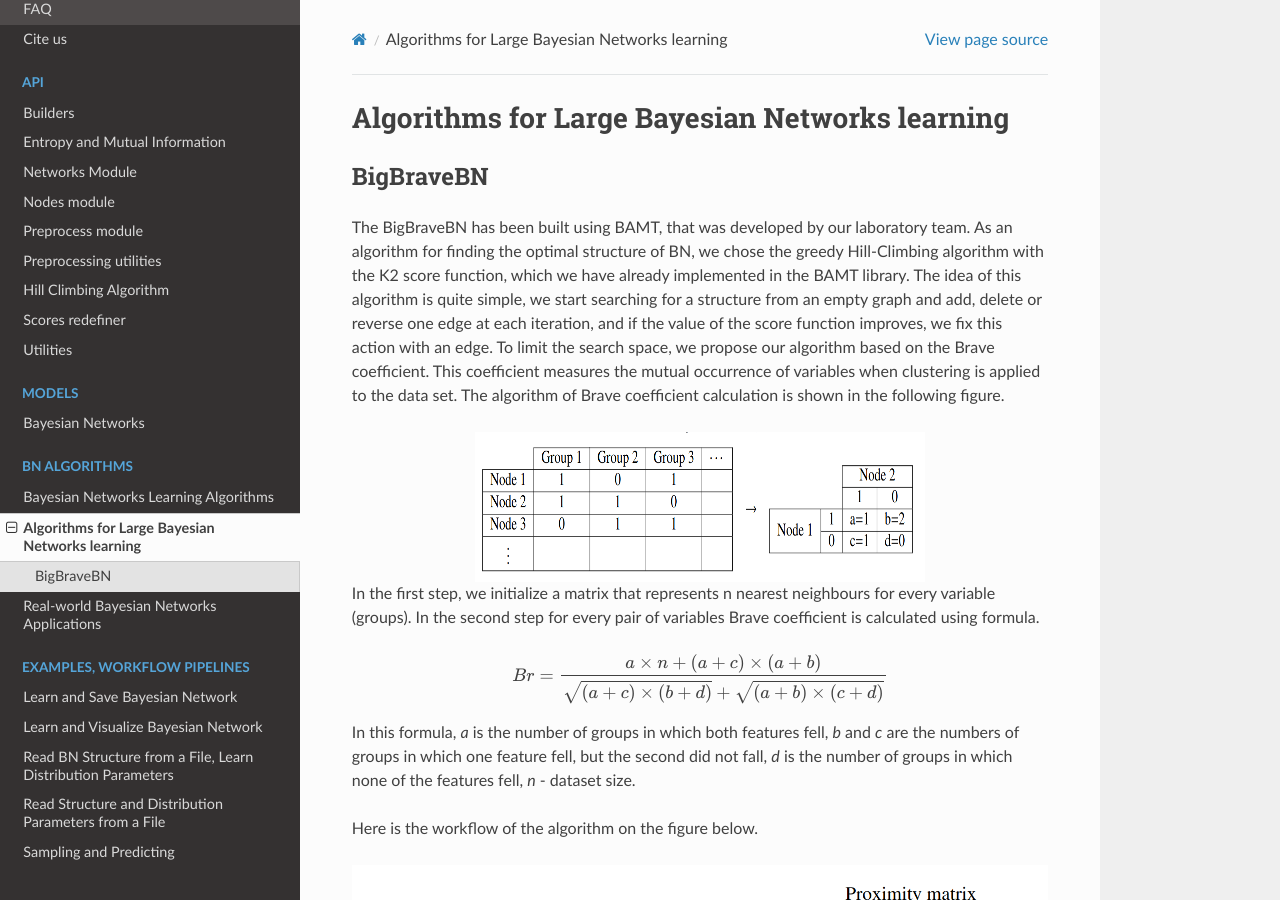
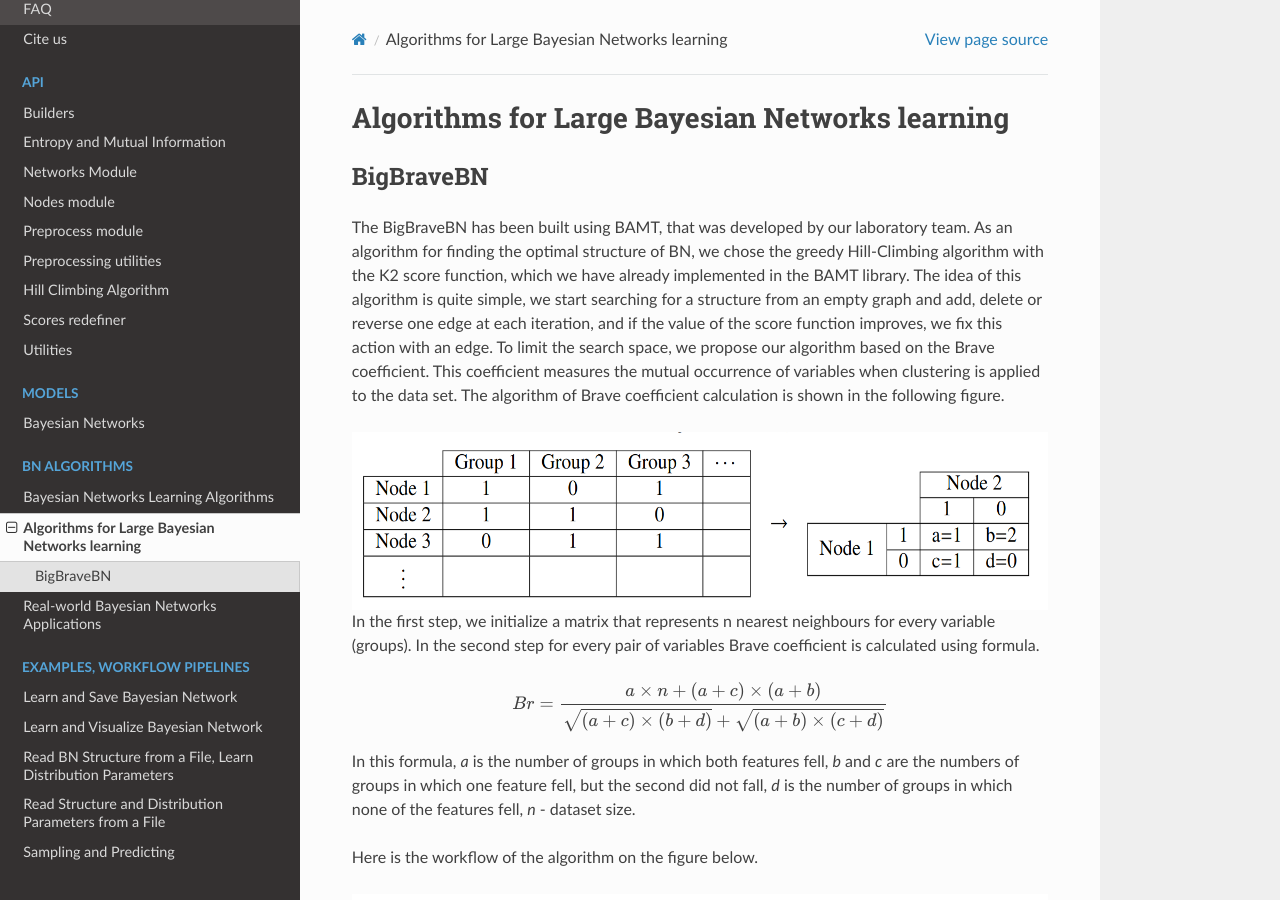
Before and after one commit to aimclub/BAMT, a Sphinx documentation site: the page built from docs/source/bnalgs/big_bns.rst, in a window 1280 px wide and 900 px high. Built offline with Sphinx 7.4.7 and the Read the Docs theme 2.0.0, drawn with Linux system fonts in a browser that asks for light colours.

Commit message:
rescale image

```diff
--- a/docs/source/bnalgs/big_bns.rst
+++ b/docs/source/bnalgs/big_bns.rst
@@ -13,8 +13,7 @@ The algorithm of Brave coefficient calculation is shown in the following figure.
 
 
 .. image:: ../../images/brave_coefficient_calculation.png
-    :width: 450 px
-    :height: 150 px
+    :scale: 60 %
     :align: center
 
 
```
